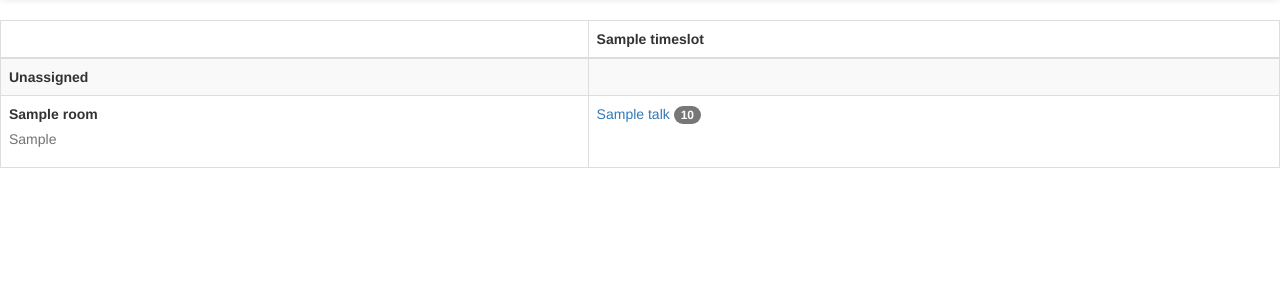
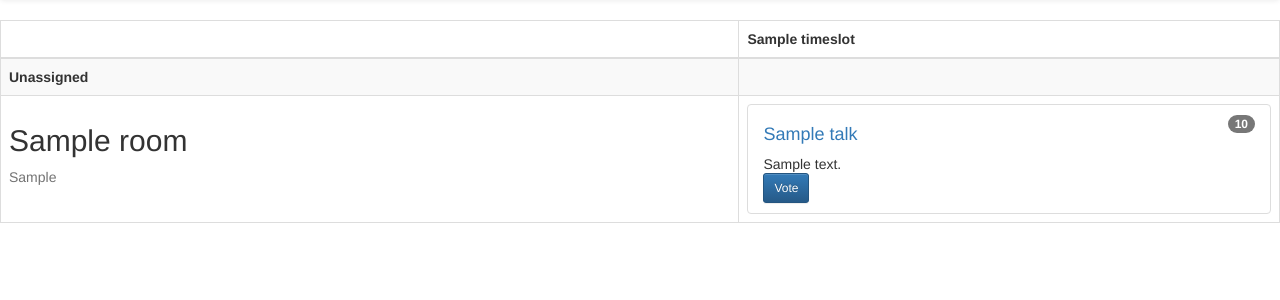
Before and after one commit to yamatt/bonfiremanager, a Django app: a page that uses bonfiremanager/templates/grid.dj.html in a window 1280 px wide. Shown: the part 52-352 px from the top of the page. Run offline with Django 3.2, Linux system fonts and the light colour scheme; tables that the repository leaves empty hold one stand-in row (values such as "Sample post"); some libraries are stand-ins or nearby versions.

Commit message:
macroified the talks on the grid

```diff
--- /dev/null
+++ b/bonfiremanager/templates/grid-talk.dj.html
@@ -0,0 +1,9 @@
+                            <div class="list-group-item">
+                                <span class="badge" title="votes">{{ talk.score }}</span>
+                                <h4><a href="{% url 'talk' event_slug=event.slug talk_slug=talk.slug %}">{{ talk.title }}</a></h4>
+                                <p class="list-group-item-text">{{ talk.description }}</p>
+                                <form method="POST" action="{% url 'talk' event_slug=event.slug talk_slug=talk.slug %}" class="vote">
+                                    {% csrf_token %}
+                                    <button type="submit" class="btn btn-primary btn-sm">Vote</button>
+                                </form>
+                            </div>
--- a/bonfiremanager/templates/grid.dj.html
+++ b/bonfiremanager/templates/grid.dj.html
@@ -16,19 +16,26 @@
                 <th>Unassigned</th>
                 {% for timeslot in event.get_unassigned_talks %}
                 <td>
-                    <ul class="list-group">
+                    <div class="list-group"><!-- list item -->
                         {% for talk in timeslot %}
-                        <li class="list-group-item"><a href="{% url 'talk' event_slug=event.slug talk_slug=talk.slug %}">{{ talk.title }}</a><span class="badge" title="score">{{ talk.score }}</span></li>
+                        {% include "grid-talk.dj.html" %}
                         {% endfor %}
-                    </ul>
+                    </div>
                 {% endfor %}
             </tr>
             <!-- assigned talks -->
             {% for rooms in event.get_talk_grid|slice:"1:" %}
                 <tr>
-                    <th>{{ rooms.0.name }} <p class="help-block" style="font-weight: 400">{{ rooms.0.directions }}</p></th> <!-- room name -->
+                    <th>
+                        <h2>{{ rooms.0.name }}</h2>
+                        <p class="help-block" style="font-weight: 400">{{ rooms.0.directions }}</p>
+                    </th> <!-- room name -->
                     {% for talk in rooms|slice:"1:" %}
-                        <td>{% if talk %}<a href="{% url 'talk' event.slug talk.slug %}">{{ talk.title }}</a> <span class="badge" title="score">{{ talk.score }}</span>{% endif %}</td>
+                        <td>
+                            {% if talk %} <!-- list item? -->
+                            {% include "grid-talk.dj.html" %}
+                            {% endif %}
+                        </td>
                     {% endfor %}
                 </tr>
             {% endfor %}
```
